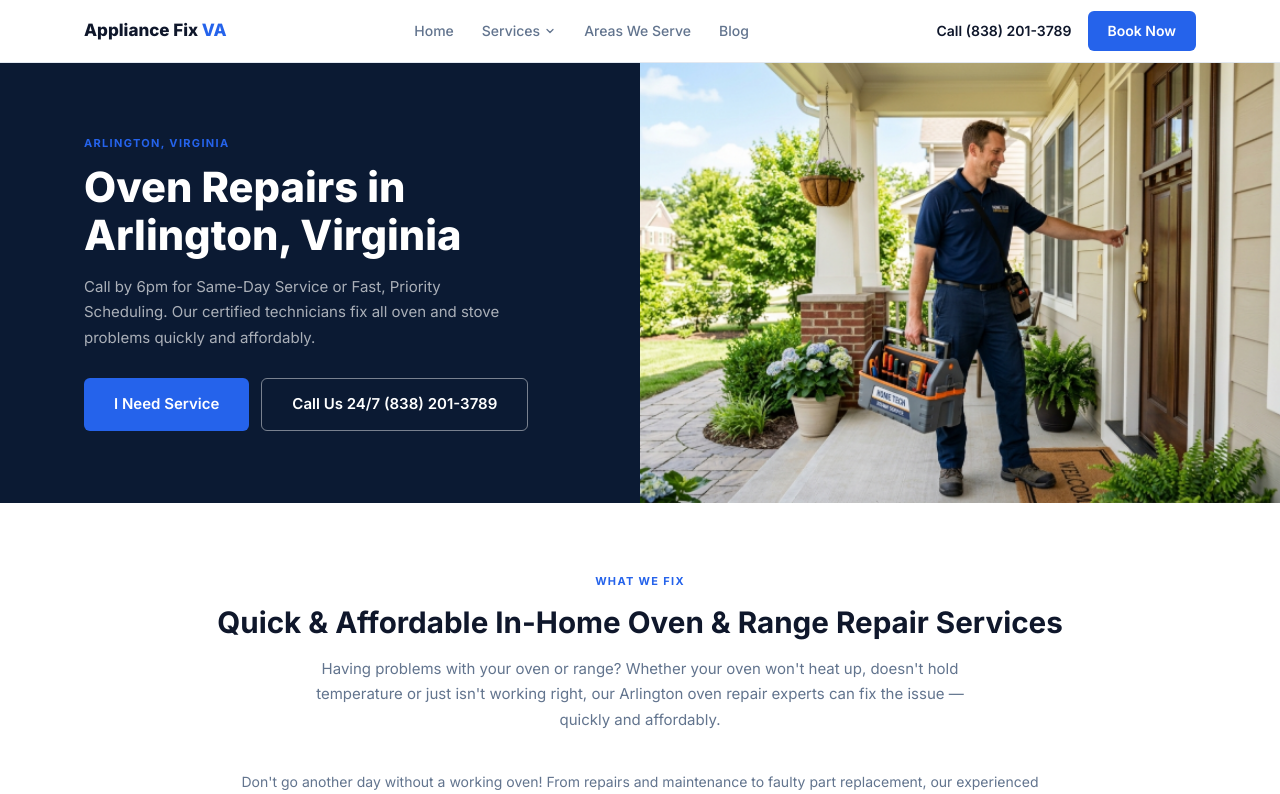
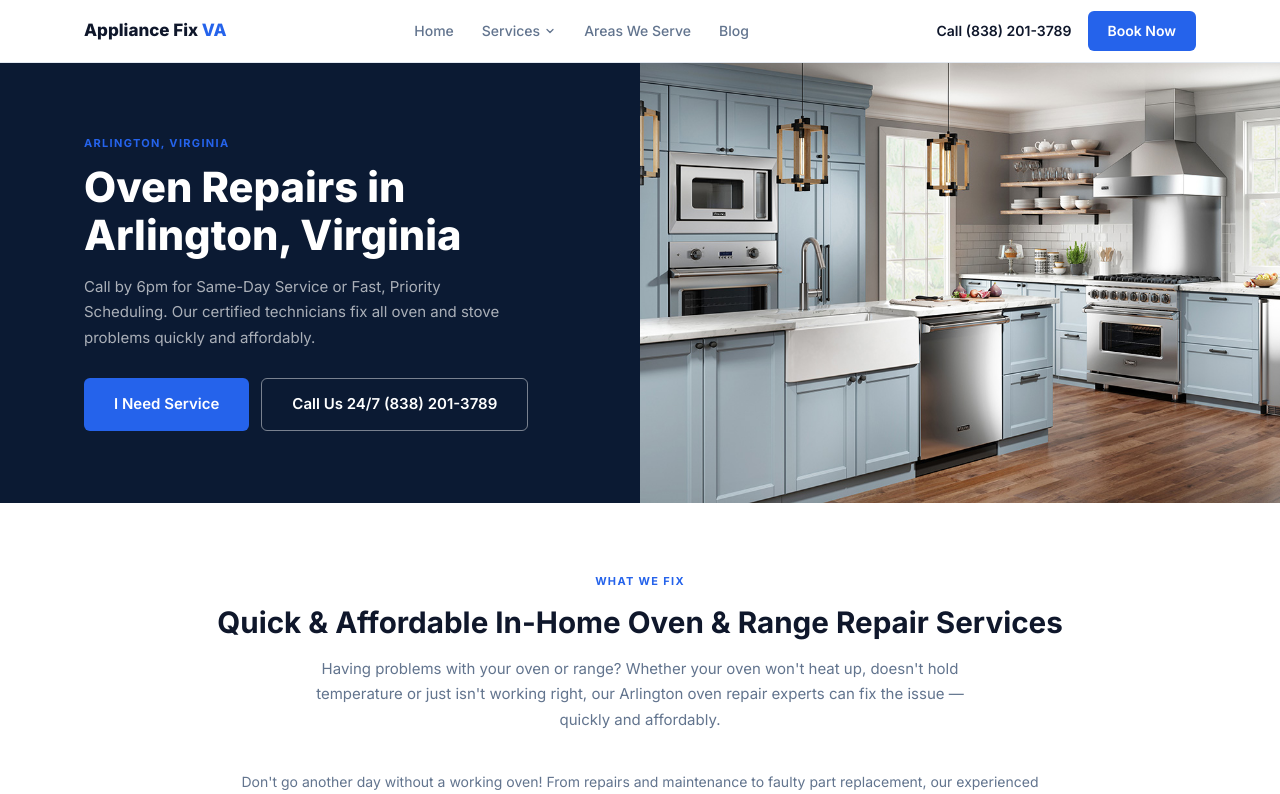
Before and after one commit to handenis86-ux/appliance-fix-va, a Next.js app: page /oven-repair in a window 1280 px wide. Shown: the top 794 px of the page. Built offline with nearby package versions, Linux system fonts and the light colour scheme.

Commit message:
Oven hero: Viking ovens photo

```diff
--- a/src/app/oven-repair/page.tsx
+++ b/src/app/oven-repair/page.tsx
@@ -129,8 +129,8 @@ export default function OvenRepairPage() {
           </div>
           <div className="relative h-[260px] sm:h-[320px] lg:h-auto overflow-hidden">
             <Image
-              src="/why-1.png"
-              alt="Oven repair technician at work"
+              src="/oven-hero.jpeg"
+              alt="Viking ovens and ranges"
               fill
               className="object-cover"
               priority
```
Also changed, not shown: public/oven-hero.jpeg (added).
